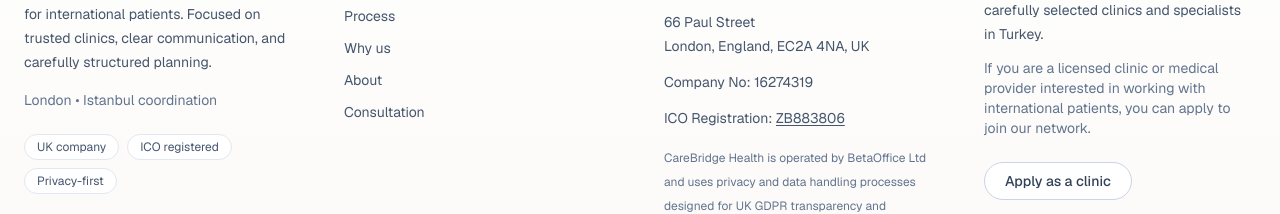
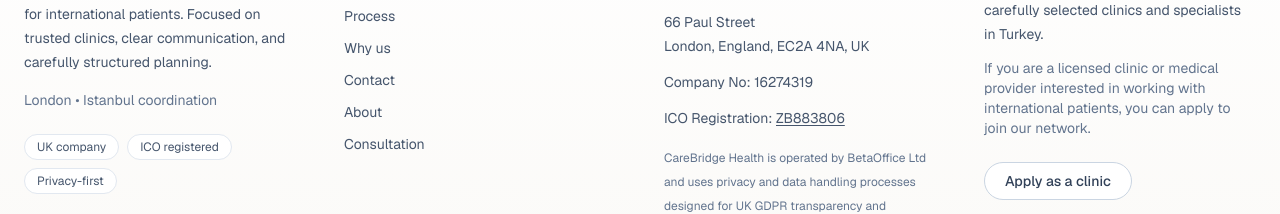
Before and after one commit to LyatifAhmed/carebridgehealth, a Next.js app: page /contact in a window 1280 px wide. Shown: the part 1295-1509 px from the top of the page. Built offline with nearby package versions, Linux system fonts and the light colour scheme.

Commit message:
feat(contact): route legal and navigation contact links to live form

```diff
--- a/app/components/Footer.tsx
+++ b/app/components/Footer.tsx
@@ -55,6 +55,9 @@ export default function Footer() {
                 <a href="/#why" className="transition hover:text-slate-900">
                   Why us
                 </a>
+              </li>
+              <li>
+                <Link href="/contact" className="transition hover:text-slate-900">Contact</Link>
               </li>
               <li>
                 <Link href="/about" className="transition hover:text-slate-900">
```
